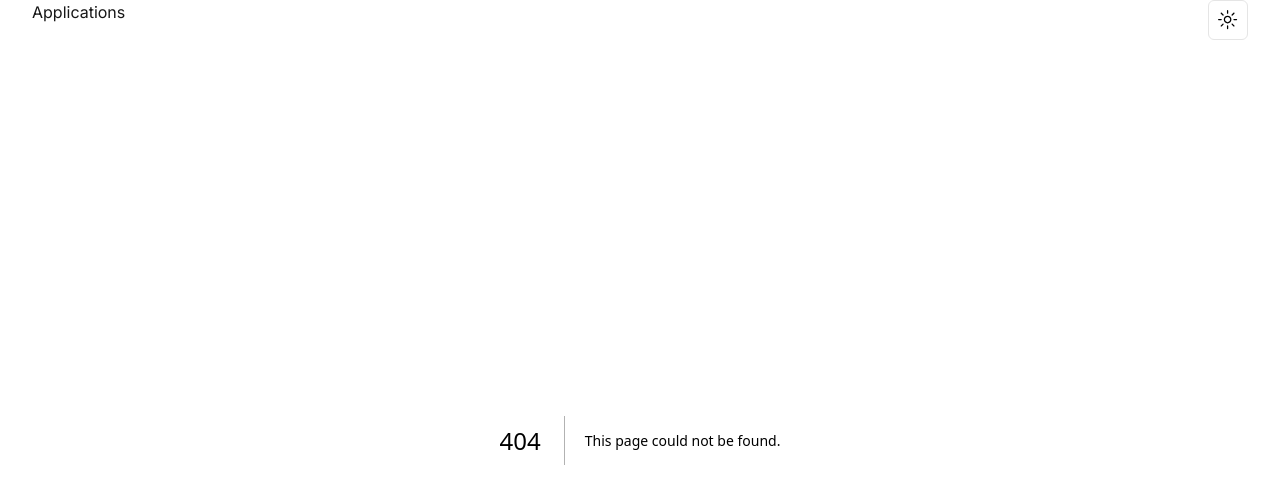
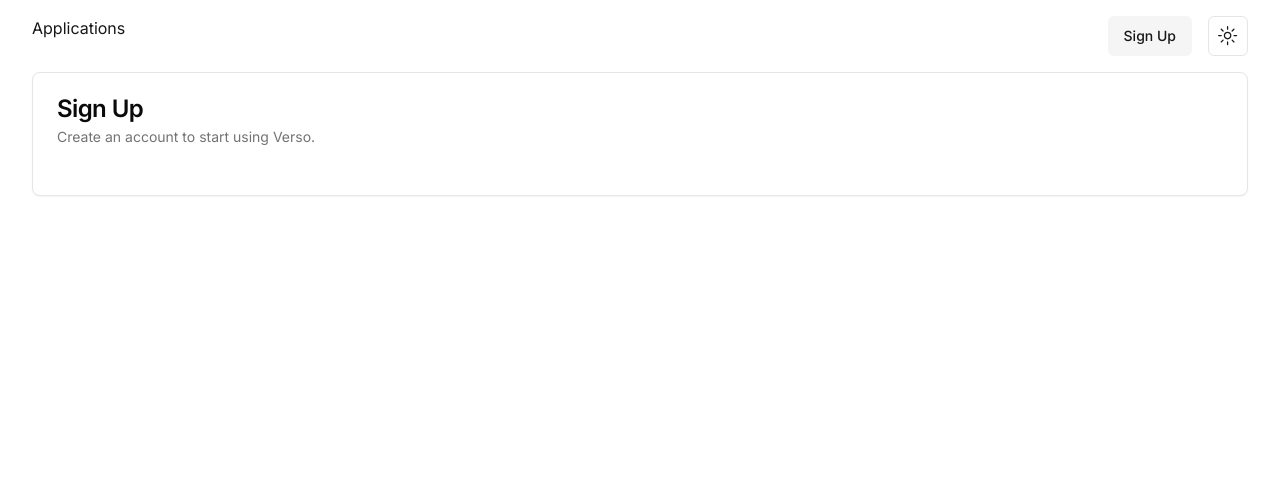
Before and after one commit to verso-os/verso, a Next.js app in the folder apps/web/: page /signup in a window 1280 px wide. Before the commit this address had no page. Shown: the top 504 px of the page. Built offline with nearby package versions, Linux system fonts and the light colour scheme.

Commit message:
wip: register ui

```diff
--- a/apps/web/src/app/layout.tsx
+++ b/apps/web/src/app/layout.tsx
@@ -7,6 +7,7 @@ import { cn } from "$web/lib/utils";
 import { ThemeProvider } from "$web/components/theme-provider";
 import { ModeToggle } from "$web/components/mode-toggle";
 import Link from "next/link";
+import { Button } from "$web/components/ui/button";
 
 export const metadata: Metadata = {
     title: "Create Next App",
@@ -29,13 +30,22 @@ export default function RootLayout({
                 <body className={cn("min-h-screen bg-background font-sans antialiased", fontSans.variable)}>
                     <ThemeProvider attribute="class" defaultTheme="system" enableSystem disableTransitionOnChange>
                         <main className="mx-auto max-w-7xl px-4 sm:px-6 lg:px-8">
-                            <nav className="flex justify-between">
+                            <nav className="flex justify-between py-4">
                                 <ul className="flex gap-4 text-primary">
                                     <li>
                                         <Link href="/applications">Applications</Link>
                                     </li>
                                 </ul>
-                                <ModeToggle />
+                                <ul className="flex gap-4 text-primary items-center">
+                                    <li>
+                                        <Link href="/signup">
+                                            <Button variant="secondary">Sign Up</Button>
+                                        </Link>
+                                    </li>
+                                    <li>
+                                        <ModeToggle />
+                                    </li>
+                                </ul>
                             </nav>
                             {children}
                         </main>
--- /dev/null
+++ b/apps/web/src/app/signup/page.tsx
@@ -0,0 +1,25 @@
+import { Card, CardContent, CardDescription, CardHeader, CardTitle } from "$web/components/ui/card";
+import { api } from "$web/lib/api";
+import { useForm } from "@tanstack/react-form";
+
+export default function SignUp() {
+    const form = useForm({
+        defaultValues: {
+            appName: "",
+        },
+        onSubmit: async ({ value }) => {
+            // const res = await api.v1.auth.
+        },
+    });
+    return (
+        <div>
+            <Card>
+                <CardHeader>
+                    <CardTitle>Sign Up</CardTitle>
+                    <CardDescription>Create an account to start using Verso.</CardDescription>
+                </CardHeader>
+                <CardContent></CardContent>
+            </Card>
+        </div>
+    );
+}
--- /dev/null
+++ b/apps/web/src/components/ui/card.tsx
@@ -0,0 +1,79 @@
+import * as React from "react"
+
+import { cn } from "$web/lib/utils"
+
+const Card = React.forwardRef<
+  HTMLDivElement,
+  React.HTMLAttributes<HTMLDivElement>
+>(({ className, ...props }, ref) => (
+  <div
+    ref={ref}
+    className={cn(
+      "rounded-lg border bg-card text-card-foreground shadow-sm",
+      className
+    )}
+    {...props}
+  />
+))
+Card.displayName = "Card"
+
+const CardHeader = React.forwardRef<
+  HTMLDivElement,
+  React.HTMLAttributes<HTMLDivElement>
+>(({ className, ...props }, ref) => (
+  <div
+    ref={ref}
+    className={cn("flex flex-col space-y-1.5 p-6", className)}
+    {...props}
+  />
+))
+CardHeader.displayName = "CardHeader"
+
+const CardTitle = React.forwardRef<
+  HTMLParagraphElement,
+  React.HTMLAttributes<HTMLHeadingElement>
+>(({ className, ...props }, ref) => (
+  <h3
+    ref={ref}
+    className={cn(
+      "text-2xl font-semibold leading-none tracking-tight",
+      className
+    )}
+    {...props}
+  />
+))
+CardTitle.displayName = "CardTitle"
+
+const CardDescription = React.forwardRef<
+  HTMLParagraphElement,
+  React.HTMLAttributes<HTMLParagraphElement>
+>(({ className, ...props }, ref) => (
+  <p
+    ref={ref}
+    className={cn("text-sm text-muted-foreground", className)}
+    {...props}
+  />
+))
+CardDescription.displayName = "CardDescription"
+
+const CardContent = React.forwardRef<
+  HTMLDivElement,
+  React.HTMLAttributes<HTMLDivElement>
+>(({ className, ...props }, ref) => (
+  <div ref={ref} className={cn("p-6 pt-0", className)} {...props} />
+))
+CardContent.displayName = "CardContent"
+
+const CardFooter = React.forwardRef<
+  HTMLDivElement,
+  React.HTMLAttributes<HTMLDivElement>
+>(({ className, ...props }, ref) => (
+  <div
+    ref={ref}
+    className={cn("flex items-center p-6 pt-0", className)}
+    {...props}
+  />
+))
+CardFooter.displayName = "CardFooter"
+
+export { Card, CardHeader, CardFooter, CardTitle, CardDescription, CardContent }
```
Also changed, not shown: 1 other file (tests, documents, lock files or other folders).
